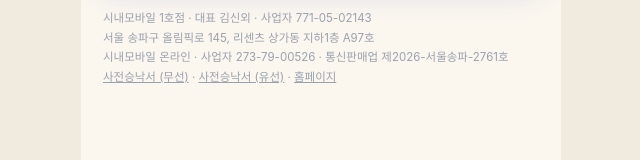
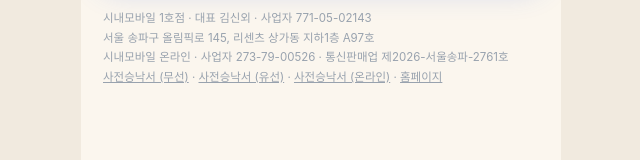
Before and after one commit to a01063607474-alt/homepage, a plain HTML site: page demo/index.html in a window 1280 px wide. Shown: the part 2988-3148 px from the top of the page, without its empty margins (319-959 px from the left). Drawn offline with Linux system fonts and the light colour scheme.

Commit message:
체험판 푸터에 온라인 사전승낙서 링크 추가 (11월26일)
Co-Authored-By: Claude Opus 5.5 <noreply@anthropic.com>

```diff
--- a/demo/index.html
+++ b/demo/index.html
@@ -298,6 +298,7 @@ a{color:inherit;text-decoration:none}
     시내모바일 온라인 · 사업자 273-79-00526 · 통신판매업 제2026-서울송파-2761호<br>
     <a href="https://www.ictmarket.or.kr:8443/ajax/ajax3.do?id=PRE0000155005&amp;seq=1&amp;yn=1" target="_blank" rel="noopener noreferrer">사전승낙서 (무선)</a> ·
     <a href="https://www.ictmarket.or.kr:8443/ajax/ajax3.do?id=PRE0000155231&amp;seq=1&amp;yn=1" target="_blank" rel="noopener noreferrer">사전승낙서 (유선)</a> ·
+    <a href="https://www.ictmarket.or.kr:8443/ajax/ajax3.do?id=PRE0000204101&amp;seq=1&amp;yn=1" target="_blank" rel="noopener noreferrer">사전승낙서 (온라인)</a> ·
     <a href="../">홈페이지</a>
   </footer>
 </div>
```
